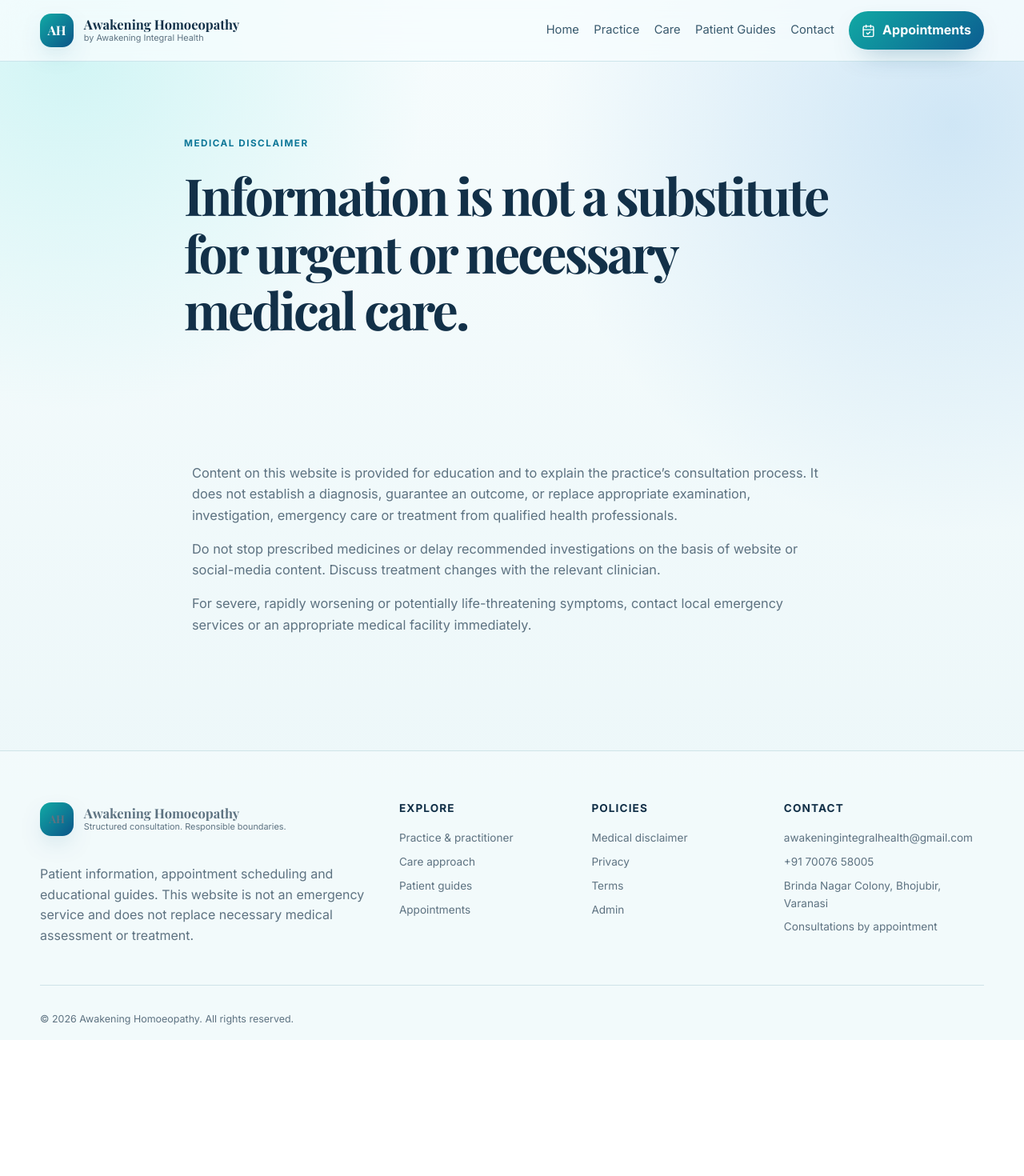
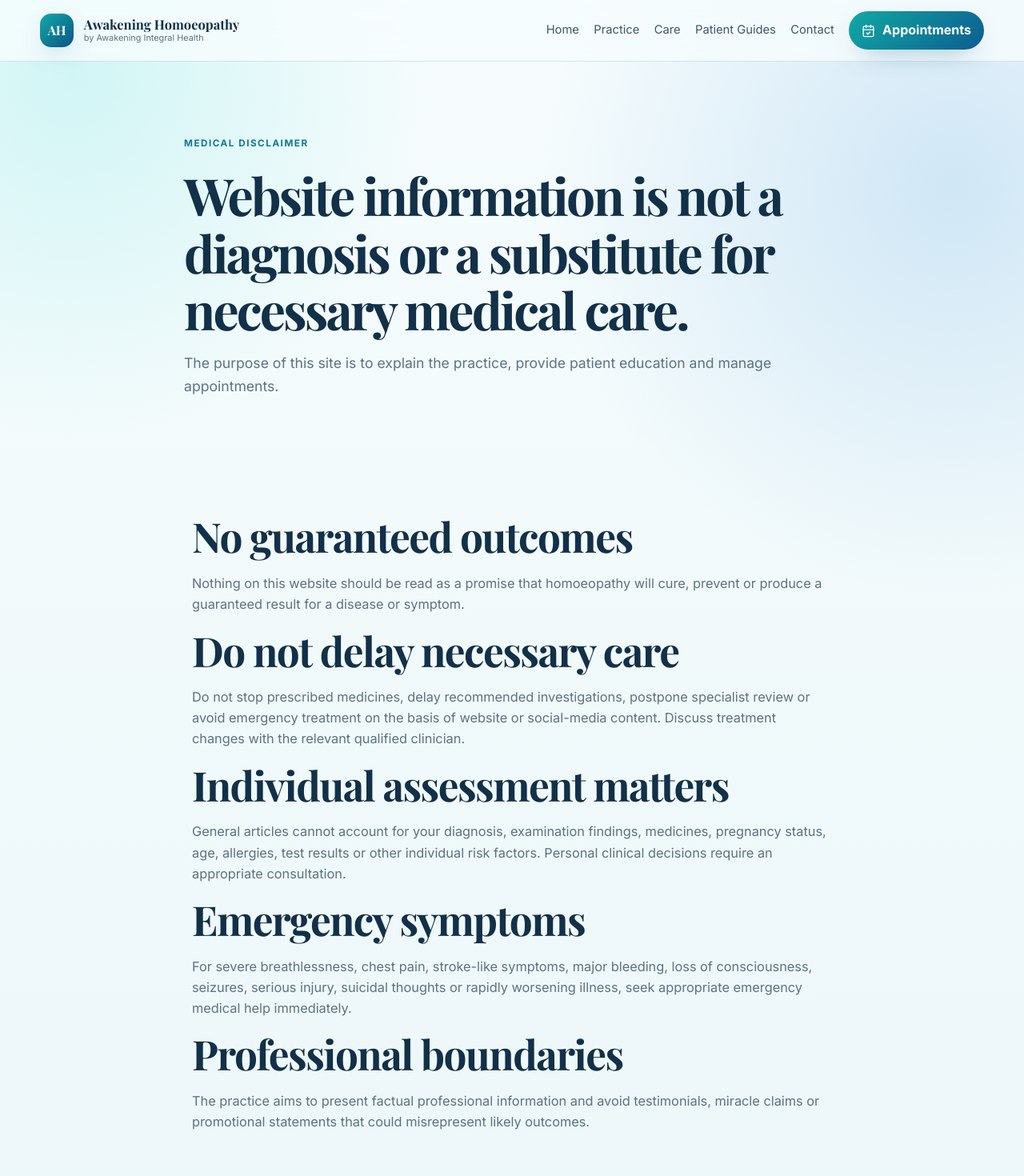
Before and after one commit to paritoshsingh0207/awakening-homeopathy, a React (Vite) app: page /disclaimer in a window 1280 px wide. Shown: the top 1470 px of the page at 80% size. Before the commit the page ends 1300 px from the top, so only its background shows below. Built offline with nearby package versions, Linux system fonts and the light colour scheme; no server answers.

Commit message:
Strengthen medical disclaimer

```diff
--- a/src/pages/Disclaimer.tsx
+++ b/src/pages/Disclaimer.tsx
@@ -1,2 +1,40 @@
-import Layout from "../components/Layout"; import { useSEO } from "../lib/seo";
-export default function Disclaimer(){useSEO({title:"Medical Disclaimer | Awakening Homoeopathy",description:"Medical disclaimer for Awakening Homoeopathy educational and consultation website.",path:"/disclaimer"});return <Layout><section className="page-hero"><div className="container narrow"><span className="eyebrow">Medical disclaimer</span><h1>Information is not a substitute for urgent or necessary medical care.</h1></div></section><section className="section"><article className="container prose"><p>Content on this website is provided for education and to explain the practice’s consultation process. It does not establish a diagnosis, guarantee an outcome, or replace appropriate examination, investigation, emergency care or treatment from qualified health professionals.</p><p>Do not stop prescribed medicines or delay recommended investigations on the basis of website or social-media content. Discuss treatment changes with the relevant clinician.</p><p>For severe, rapidly worsening or potentially life-threatening symptoms, contact local emergency services or an appropriate medical facility immediately.</p></article></section></Layout>}
+import Layout from "../components/Layout";
+import { useSEO } from "../lib/seo";
+
+export default function Disclaimer() {
+  useSEO({
+    title: "Medical Disclaimer | Awakening Homoeopathy",
+    description: "Medical and educational-content disclaimer for Awakening Homoeopathy.",
+    path: "/disclaimer",
+  });
+
+  return (
+    <Layout>
+      <section className="page-hero">
+        <div className="container narrow">
+          <span className="eyebrow">Medical disclaimer</span>
+          <h1>Website information is not a diagnosis or a substitute for necessary medical care.</h1>
+          <p>The purpose of this site is to explain the practice, provide patient education and manage appointments.</p>
+        </div>
+      </section>
+      <section className="section">
+        <article className="container prose">
+          <h2>No guaranteed outcomes</h2>
+          <p>Nothing on this website should be read as a promise that homoeopathy will cure, prevent or produce a guaranteed result for a disease or symptom.</p>
+
+          <h2>Do not delay necessary care</h2>
+          <p>Do not stop prescribed medicines, delay recommended investigations, postpone specialist review or avoid emergency treatment on the basis of website or social-media content. Discuss treatment changes with the relevant qualified clinician.</p>
+
+          <h2>Individual assessment matters</h2>
+          <p>General articles cannot account for your diagnosis, examination findings, medicines, pregnancy status, age, allergies, test results or other individual risk factors. Personal clinical decisions require an appropriate consultation.</p>
+
+          <h2>Emergency symptoms</h2>
+          <p>For severe breathlessness, chest pain, stroke-like symptoms, major bleeding, loss of consciousness, seizures, serious injury, suicidal thoughts or rapidly worsening illness, seek appropriate emergency medical help immediately.</p>
+
+          <h2>Professional boundaries</h2>
+          <p>The practice aims to present factual professional information and avoid testimonials, miracle claims or promotional statements that could misrepresent likely outcomes.</p>
+        </article>
+      </section>
+    </Layout>
+  );
+}
```
